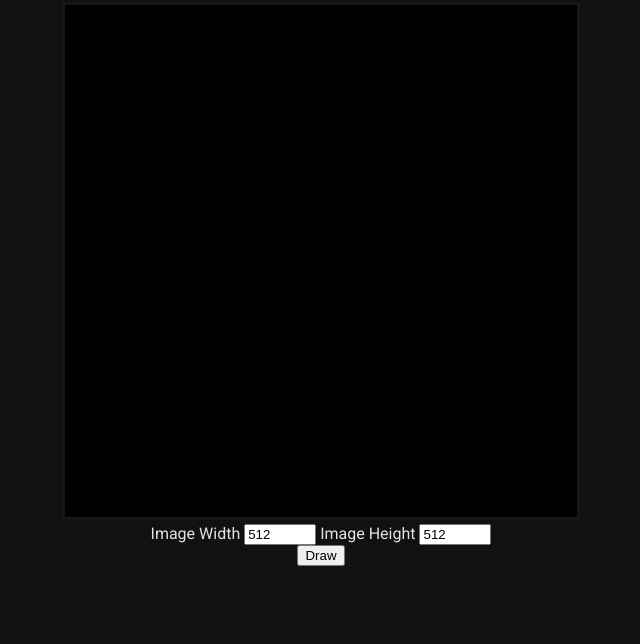
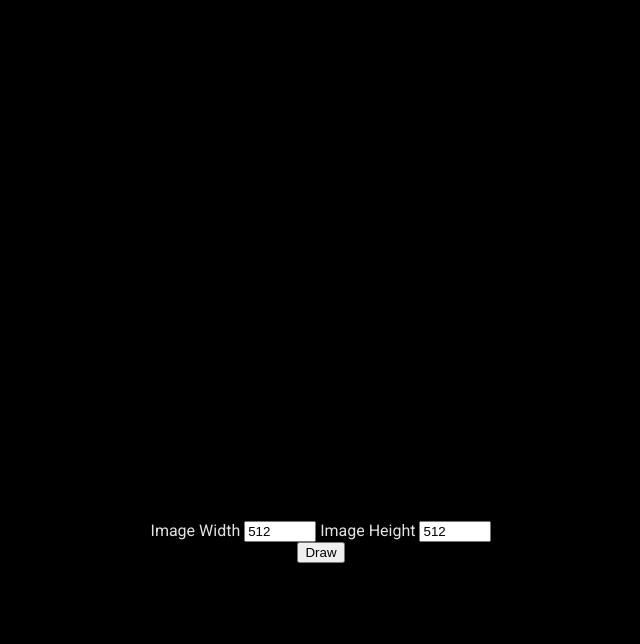
Before and after one commit to SamCarlberg/colorburst-js, a plain HTML site: page index.html in a window 1280 px wide. Shown: the part 156-800 px from the top of the page, without its empty margins (319-959 px from the left). Drawn offline with Linux system fonts and the light colour scheme.

Commit message:
Paint it black

```diff
--- a/index.css
+++ b/index.css
@@ -8,13 +8,10 @@ body {
     flex-direction: column;
     align-items: center;
     justify-content: center;
-    background-color: #111111;
+    background-color: black;
     font-family: Roboto;
 }
 
 #main_canvas {
     background: black;
-    border-width: 2;
-    border-color: #171717;
-    border-style: solid;
 }
```
